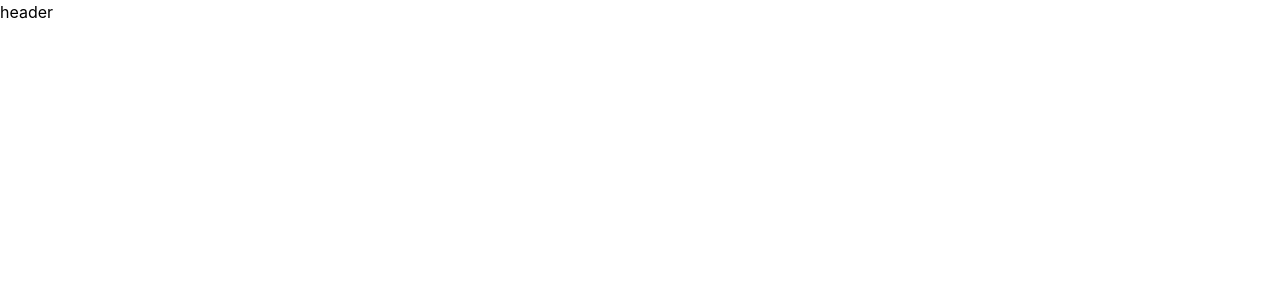
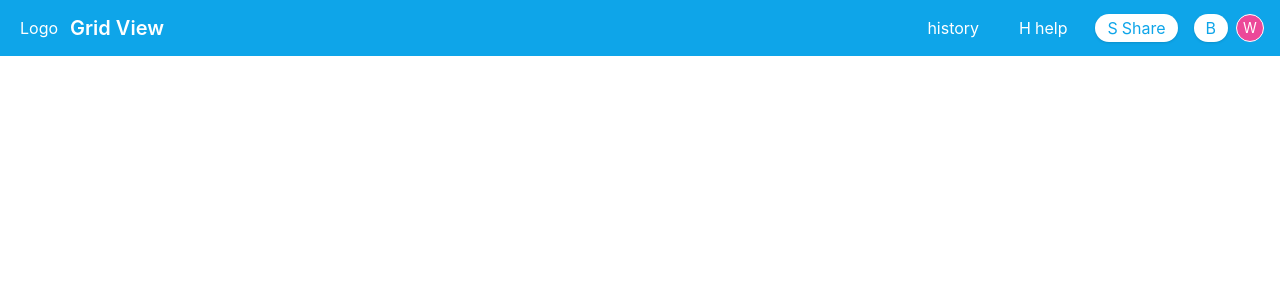
Before and after one commit to EpicDeveloper0928/React-airtable, a React (Create React App) app: page / in a window 1280 px wide. Shown: the top 300 px of the page. Built offline with nearby package versions, Linux system fonts and the light colour scheme.

Commit message:
feat: add header

```diff
--- a/package.json
+++ b/package.json
@@ -10,6 +10,7 @@
     "@types/node": "^16.11.43",
     "@types/react": "^18.0.14",
     "@types/react-dom": "^18.0.5",
+    "classnames": "^2.3.2",
     "react": "^18.2.0",
     "react-dom": "^18.2.0",
     "react-router-dom": "^6.4.5",
--- /dev/null
+++ b/src/components/forms/button/index.tsx
@@ -0,0 +1,24 @@
+import classNames from "classnames";
+import React from "react";
+
+export type ButtonType = {
+  icon?: React.ReactNode;
+  text?: string;
+  variant?: "text" | "solid" | "outline";
+};
+
+function Button({ icon, text, variant = "solid" }: ButtonType) {
+  return (
+    <button
+      className={classNames("h-7 mx-2 px-3 rounded-full", {
+        "bg-white text-sky-500 shadow": variant === "solid",
+        "hover:bg-black/10": variant === "text",
+      })}
+    >
+      {icon}
+      {text ? <span className="ml-1">{text}</span> : null}
+    </button>
+  );
+}
+
+export default Button;
--- /dev/null
+++ b/src/components/logo/index.tsx
@@ -0,0 +1,9 @@
+import React from "react";
+
+type Props = { className?: string };
+
+function Logo({ className }: Props) {
+  return <div className={className}>Logo</div>;
+}
+
+export default Logo;
--- /dev/null
+++ b/src/components/nav/index.tsx
@@ -0,0 +1,23 @@
+import React from "react";
+import Button, { ButtonType } from "../forms/button";
+
+const navList: ButtonType[] = [
+  { icon: "history", variant: "text" },
+  { icon: "H", text: "help", variant: "text" },
+  { icon: "S", text: "Share" },
+  { icon: "B" },
+];
+
+function Nav() {
+  return (
+    <ul className="flex items-center ">
+      {navList.map((item, index) => (
+        <li key={`key-${index}`}>
+          <Button icon={item.icon} text={item.text} variant={item.variant} />
+        </li>
+      ))}
+    </ul>
+  );
+}
+
+export default Nav;
--- a/src/layout/header/index.tsx
+++ b/src/layout/header/index.tsx
@@ -1,5 +1,21 @@
 import React from "react";
 
+import Nav from "../../components/nav";
+import Logo from "../../components/logo";
+
 export default function Header() {
-  return <div>header</div>;
+  return (
+    <div className="h-14 bg-sky-500 pl-5 pr-4 flex items-center justify-between">
+      <div className="flex items-center">
+        <Logo className="mr-3" />
+        <h4 className="font-semibold text-xl">Grid View</h4>
+      </div>
+      <div className="flex items-center">
+        <Nav />
+        <div className="w-7 h-7 border border-white bg-pink-500 rounded-full justify-center text-sm items-center flex">
+          W
+        </div>
+      </div>
+    </div>
+  );
 }
--- a/src/layout/main/index.tsx
+++ b/src/layout/main/index.tsx
@@ -4,9 +4,9 @@ import Header from "../header";
 
 export default function MainLayout() {
   return (
-    <>
+    <div className="text-white">
       <Header />
       <Outlet />
-    </>
+    </div>
   );
 }
```
Also changed, not shown: src/App.css (deleted, +0 -38 lines), 2 other files (tests, documents, lock files or other folders).
